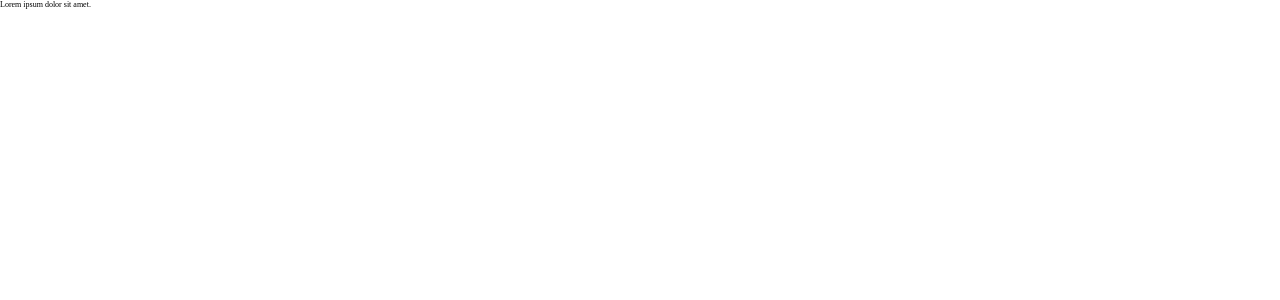
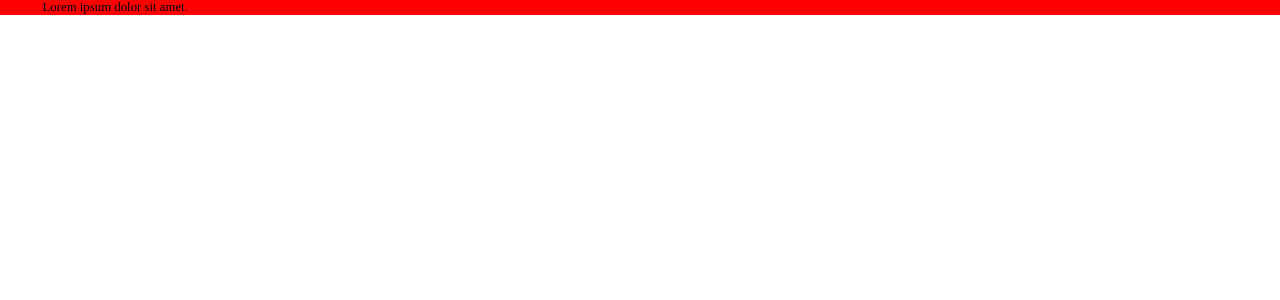
Before and after one commit to Piyush-Bansal/Wurzel-Design-System, a SvelteKit app: page / in a window 1280 px wide. Shown: the top 300 px of the page. Built offline with nearby package versions, Linux system fonts and the light colour scheme.

Commit message:
Container

```diff
--- a/src/routes/+page.svelte
+++ b/src/routes/+page.svelte
@@ -1 +1,3 @@
-<p class="hello">Lorem ipsum dolor sit amet.</p>
+<div class="container">
+	<p class="hello">Lorem ipsum dolor sit amet.</p>
+</div>
--- a/src/scss/abstract/_breakpoint.scss
+++ b/src/scss/abstract/_breakpoint.scss
@@ -4,6 +4,6 @@ $breakpoints: (
 	large: 1928
 );
 
-$ss-large: 1920;
+$ss-large: 1928;
 $ss-medium: 768;
 $ss-small: 356;
--- a/src/scss/abstract/_functions.scss
+++ b/src/scss/abstract/_functions.scss
@@ -1,4 +1,5 @@
 @use './breakpoint' as *;
+@use './mixins' as *;
 
 //size conversion
 @function calc-em-l($val) {
--- a/src/scss/abstract/_mixins.scss
+++ b/src/scss/abstract/_mixins.scss
@@ -20,3 +20,24 @@
 		@error 'the keyword #{$size} is not in the $breakpoints map';
 	}
 }
+
+@mixin map-to-var($map) {
+	:root {
+		@each $key-parent, $value-parent in $map {
+			$property-name: '--' + $key-parent; // Construct the custom property name
+			@each $key, $value in $value-parent {
+				@if ($key == 'large') {
+					#{$property-name}: #{$value};
+				} @else if($key == 'medium') {
+					@include mq('medium') {
+						#{$property-name}: #{$value};
+					}
+				} @else {
+					@include mq('small') {
+						#{$property-name}: #{$value};
+					}
+				}
+			}
+		}
+	}
+}
--- a/src/scss/abstract/_sizes.scss
+++ b/src/scss/abstract/_sizes.scss
@@ -20,7 +20,3 @@ $size-192: var(--size-192);
 $size-256: var(--size-256);
 $size-384: var(--size-384);
 $size-512: var(--size-512);
-
-.hello {
-	font-size: $size-12;
-}
--- a/src/scss/abstract/_token.scss
+++ b/src/scss/abstract/_token.scss
@@ -0,0 +1,12 @@
+@use './breakpoint' as *;
+@use './sizes' as *;
+
+//layout
+$container-max-width: $ss-large * 1px;
+$container-padding: (
+	container-width: (
+		large: $size-64,
+		medium: $size-32,
+		small: $size-16
+	)
+);
--- a/src/scss/base/_root.scss
+++ b/src/scss/base/_root.scss
@@ -1,4 +1,5 @@
 @use '../abstract' as *;
+@use 'sass:map';
 
 :root {
 	//sizes
--- a/src/scss/layouts/_container.scss
+++ b/src/scss/layouts/_container.scss
@@ -0,0 +1,10 @@
+@use '../abstract' as *;
+
+@include map-to-var($container-padding);
+
+.container {
+	max-width: $container-max-width;
+	margin-inline: auto;
+	background-color: red;
+	padding-inline: var(--container-width);
+}
--- a/src/scss/main.scss
+++ b/src/scss/main.scss
@@ -1,3 +1,3 @@
 @use 'base';
-// @use 'layout';
+@use 'layouts';
 @use 'utilities';
```
